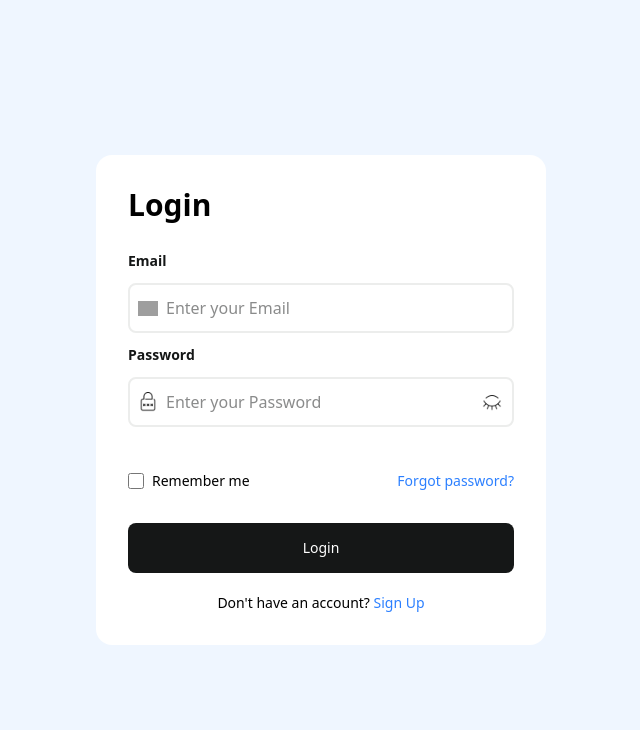
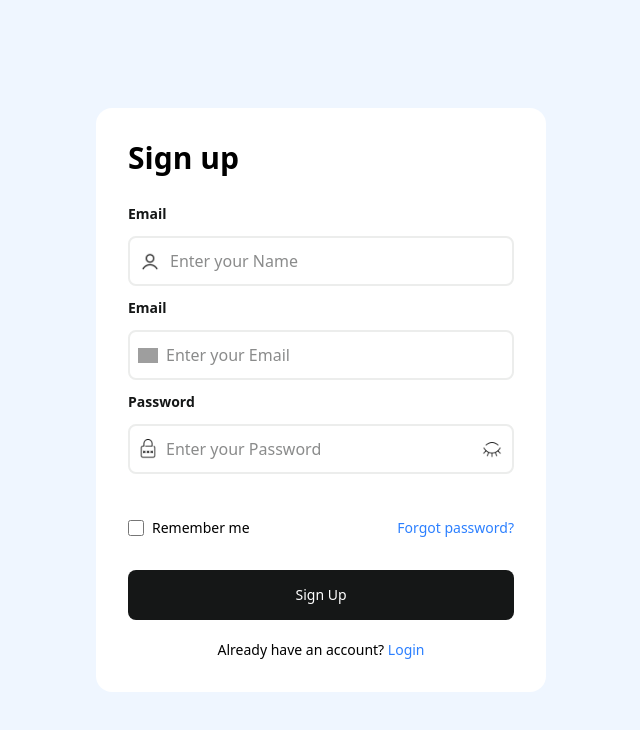
Before and after one commit to tridev09-ops/next-chat-app, a Next.js app: page /auth/signup in a window 1280 px wide. Shown: the top 730 px of the page, without its empty margins (319-959 px from the left). Built offline with nearby package versions, Linux system fonts and the light colour scheme; grey boxes are pictures that could not be loaded.

Commit message:
connect db

```diff
--- a/app/auth/login/page.tsx
+++ b/app/auth/login/page.tsx
@@ -1,6 +1,7 @@
 'use client';
 import { useState } from "react";
 import Image from "next/image";
+import Link from "next/link";
 
 export default function LoginForm() {
   const [showPassword, setShowPassword] = useState(false);
@@ -10,7 +11,7 @@ export default function LoginForm() {
   };
   return (
     <div className="h-screen flex flex-col flex-1 items-center justify-center bg-blue-50 font-sans">
-      <form className="flex flex-col gap-3 bg-white p-8 w-full max-w-[450px] rounded-2xl font-sans mx-4">
+      <form className="flex flex-col gap-3 bg-white p-8 w-full max-w-112.5 rounded-2xl font-sans mx-4">
         <h1 className="font-bold text-3xl mb-4">Login</h1>
         {/* Email */}
         <div className="flex flex-col">
@@ -72,16 +73,16 @@ export default function LoginForm() {
         </div>
 
         {/* Submit */}
-        <button className="mt-5 mb-2 bg-[#151717] text-white text-sm font-medium rounded-lg h-[50px] w-full hover:bg-[#252727] transition">
+        <button className="mt-5 mb-2 bg-[#151717] text-white text-sm font-medium rounded-lg h-12.5 w-full hover:bg-[#252727] transition">
           Login
         </button>
 
         {/* Footer */}
         <p className="text-center text-sm">
           Don't have an account?{" "}
-          <span className="text-blue-500 font-medium cursor-pointer">
+          <Link href="/auth/signup" className="text-blue-500 font-medium cursor-pointer">
             Sign Up
-          </span>
+          </Link>
         </p>
       </form>
     </div>
--- a/app/auth/signup/page.tsx
+++ b/app/auth/signup/page.tsx
@@ -1,6 +1,7 @@
 'use client';
 import { useState } from "react";
 import Image from "next/image";
+import Link from "next/link";
 
 export default function LoginForm() {
   const [showPassword, setShowPassword] = useState(false);
@@ -10,8 +11,27 @@ export default function LoginForm() {
   };
   return (
     <div className="h-screen flex flex-col flex-1 items-center justify-center bg-blue-50 font-sans">
-      <form className="flex flex-col gap-3 bg-white p-8 w-full max-w-[450px] rounded-2xl font-sans mx-4">
-        <h1 className="font-bold text-3xl mb-4">Login</h1>
+      <form className="flex flex-col gap-3 bg-white p-8 w-full max-w-112.5 rounded-2xl font-sans mx-4">
+        <h1 className="font-bold text-3xl mb-4">Sign up</h1>
+        {/* Username */}
+        <div className="flex flex-col">
+          <label className="text-[#151717] font-semibold text-sm">Email</label>
+        </div>
+
+        <div className="flex items-center border-2 border-[#ecedec] rounded-lg h-12.5 pl-2 focus-within:border-blue-500 transition">
+          <Image
+            src="/icons/user.png"
+            alt="User Icon"
+            width={24}
+            height={24} />
+          <input
+            type="text"
+            placeholder="Enter your Name"
+            className="ml-2 w-full h-full outline-none border-none rounded-lg text-[#151717]"
+            required
+          />
+        </div>
+
         {/* Email */}
         <div className="flex flex-col">
           <label className="text-[#151717] font-semibold text-sm">Email</label>
@@ -24,9 +44,10 @@ export default function LoginForm() {
             width={20}
             height={20} />
           <input
-            type="text"
+            type="email"
             placeholder="Enter your Email"
             className="ml-2 w-full h-full outline-none border-none rounded-lg text-[#151717]"
+          required
           />
         </div>
 
@@ -47,6 +68,7 @@ export default function LoginForm() {
             type={showPassword ? "text" : "password"}
             placeholder="Enter your Password"
             className="ml-2 w-full h-full outline-none border-none rounded-lg text-[#151717]"
+          required
           />
 
           <button type="button" onClick={togglePasswordVisibility}>
@@ -72,16 +94,16 @@ export default function LoginForm() {
         </div>
 
         {/* Submit */}
-        <button className="mt-5 mb-2 bg-[#151717] text-white text-sm font-medium rounded-lg h-[50px] w-full hover:bg-[#252727] transition">
-          Login
+        <button className="mt-5 mb-2 bg-[#151717] text-white text-sm font-medium rounded-lg h-12.5 w-full hover:bg-[#252727] transition">
+          Sign Up
         </button>
 
         {/* Footer */}
         <p className="text-center text-sm">
-          Don't have an account?{" "}
-          <span className="text-blue-500 font-medium cursor-pointer">
-            Sign Up
-          </span>
+          Already have an account?{" "}
+          <Link href="/auth/login" className="text-blue-500 font-medium cursor-pointer">
+            Login
+          </Link>
         </p>
       </form>
     </div>
--- a/app/layout.tsx
+++ b/app/layout.tsx
@@ -7,7 +7,8 @@ export const metadata: Metadata = {
   description: "Generated by create next app",
 };
 
-connectDb();
+void connectDb()
+
 export default function RootLayout({
   children,
 }: Readonly<{
--- a/app/page.tsx
+++ b/app/page.tsx
@@ -1,6 +1,7 @@
 export default function Home() {
   return (
     <div className="flex flex-col flex-1 items-center justify-center bg-zinc-50 font-sans dark:bg-black">
+      <h1>Main page</h1>
     </div>
   );
 }
--- a/db/db.ts
+++ b/db/db.ts
@@ -1,9 +1,9 @@
-import mongoose from 'mongoose';
+import mongoose from 'mongoose'
 
 // Connect to MongoDB
 export default function connectDb(): void {
-    const uri = process.env.MONGO_DB_URI;
+    const uri = process.env.MONGO_DB_URI
     mongoose.connect(uri!)
     .then(() => console.log('Connected to MongoDB'))
-    .catch(err => console.error('Could not connect to MongoDB', err));
+    .catch(err => console.error('Could not connect to MongoDB', err))
 }
--- a/db/models/conversationModel.ts
+++ b/db/models/conversationModel.ts
@@ -12,6 +12,6 @@ const ConversationSchema = new mongoose.Schema({
     },
 });
 
-const Conversation = mongoose.model('Conversation', ConversationSchema);
+const Conversation = mongoose.models.Conversation || mongoose.model('Conversation', ConversationSchema);
 
 export default Conversation;
--- a/db/models/messageModel.ts
+++ b/db/models/messageModel.ts
@@ -18,6 +18,6 @@ const MessageSchema = new mongoose.Schema({
 }
 );
 
-const Message = mongoose.model('Message', MessageSchema);
+const Message = mongoose.models.Message || mongoose.model('Message', MessageSchema);
 
 export default Message;
--- a/db/models/userModel.ts
+++ b/db/models/userModel.ts
@@ -16,6 +16,6 @@ const UserSchema = new mongoose.Schema({
     },
 });
 
-const User = mongoose.model('User', UserSchema);
+const User = mongoose.models.User || mongoose.model('User', UserSchema);
 
 export default User;
```
Also changed, not shown: public/icons/user.png (added).
